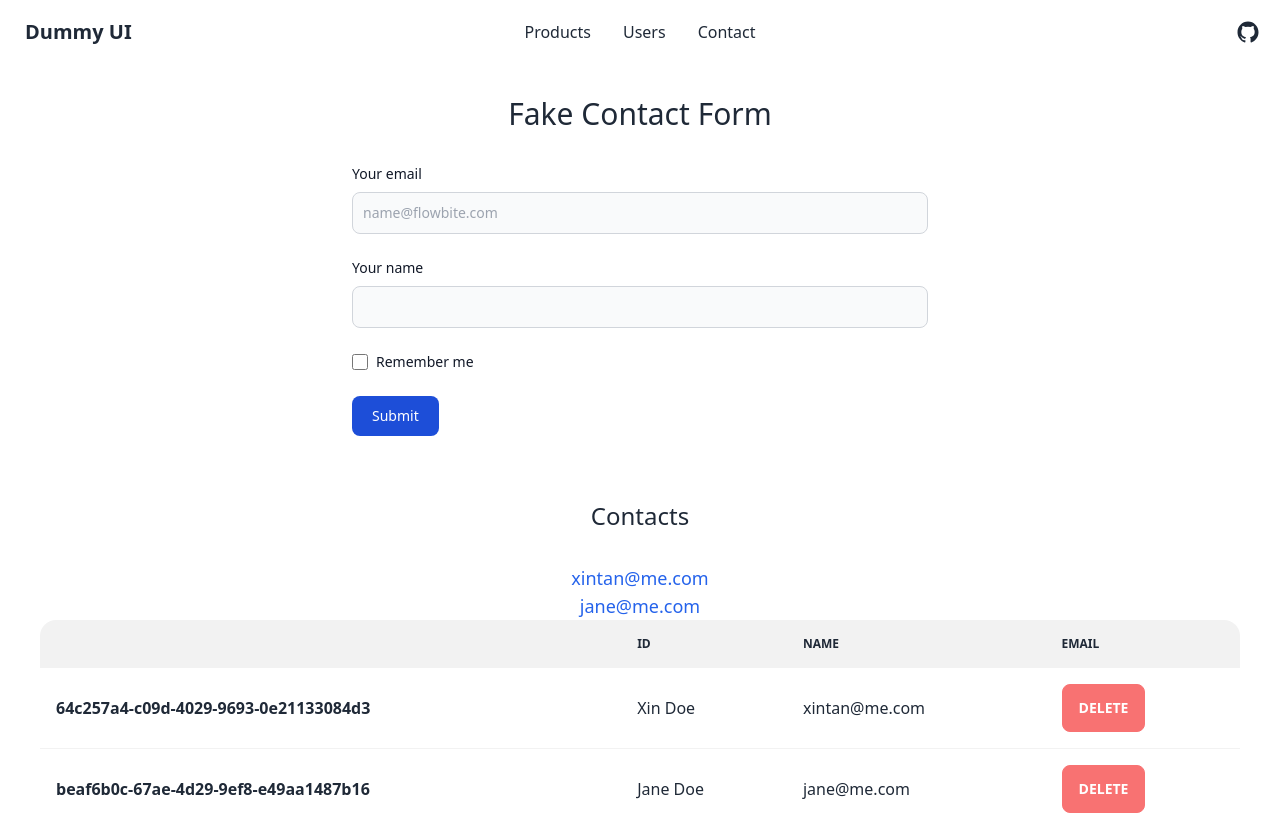
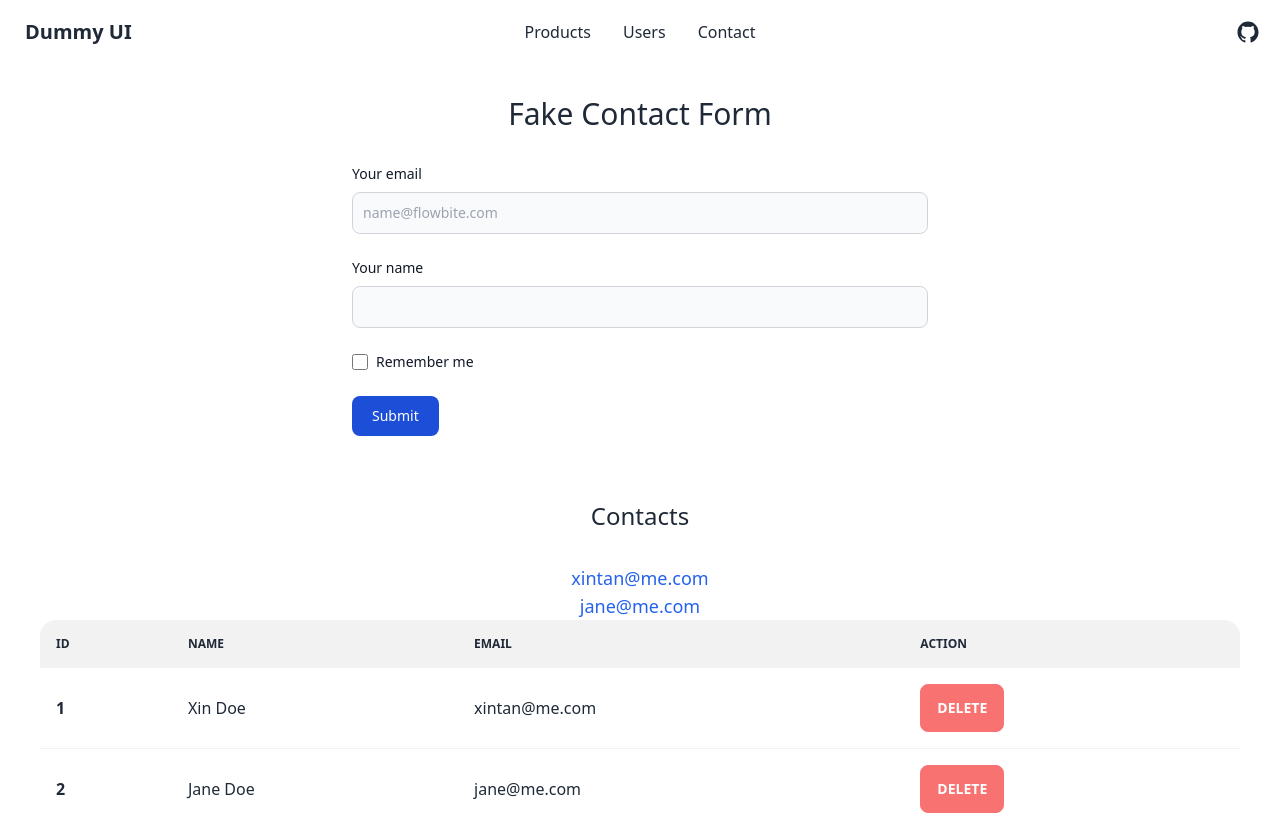
Before and after one commit to mactanxin/sveltekit-dummyjson-demo, a SvelteKit app: page /contact in a window 1280 px wide. Built offline with nearby package versions, Linux system fonts and the light colour scheme.

Commit message:
🐛 fix(contact): remove empty table header cell ✨ feat(contact): add action column to contact table 🐛 fix(contact): fix table header cell order

```diff
--- a/src/routes/contact/+page.svelte
+++ b/src/routes/contact/+page.svelte
@@ -74,16 +74,16 @@
   <table class="table w-full">
     <thead>
       <tr>
-        <th />
         <th>ID</th>
         <th>Name</th>
         <th>Email</th>
+        <th>Action</th>
       </tr>
     </thead>
     <tbody>
-      {#each contacts as contact}
+      {#each contacts as contact, index}
         <tr>
-          <th>{contact.id}</th>
+          <th>{index + 1}</th>
           <td>{contact.name}</td>
           <td>{contact.email}</td>
           <td>
```
